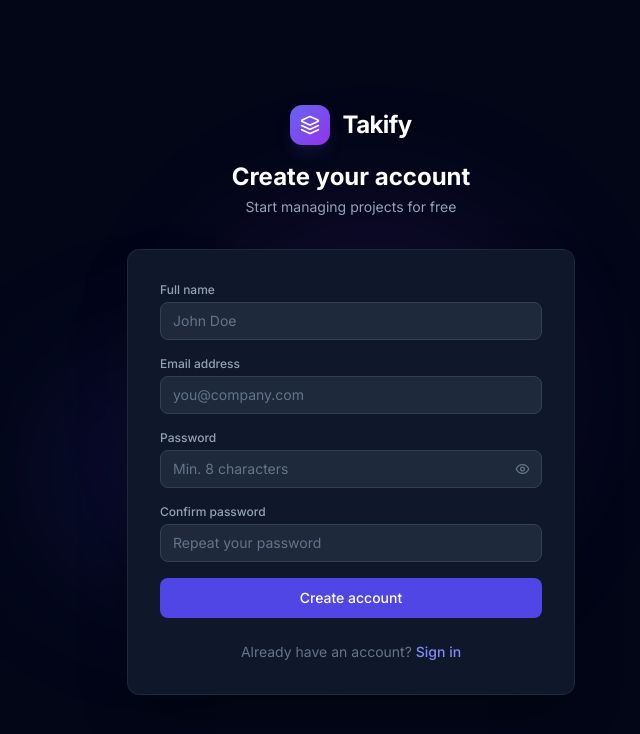
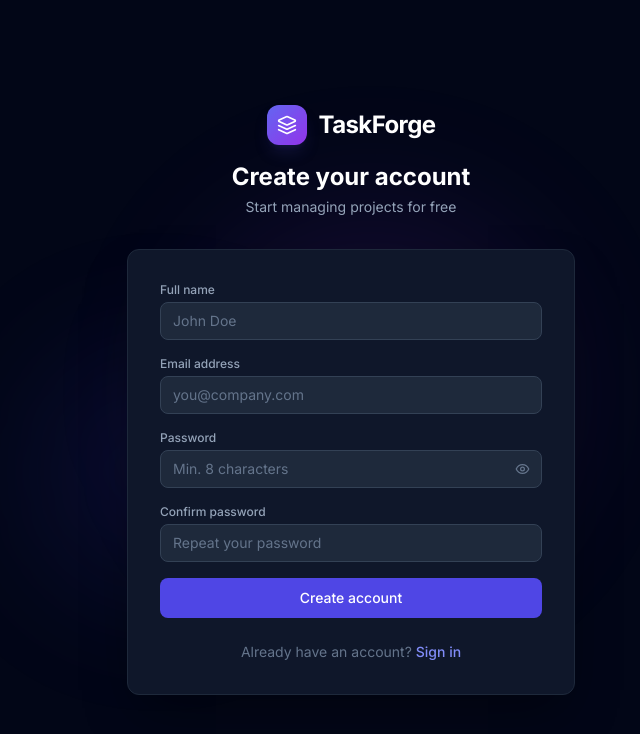
Before and after one commit to KandhalShakil/TaskForge, a React (Vite) app in the folder frontend/: page /register in a window 1280 px wide. Shown: the top 734 px of the page, without its empty margins (289-929 px from the left). Built offline with nearby package versions, Linux system fonts and the light colour scheme.

Commit message:
Final polish: Fixed member role update bug and completed TaskForge rebranding

```diff
--- a/frontend/index.html
+++ b/frontend/index.html
@@ -5,7 +5,7 @@
     <link rel="icon" type="image/svg+xml" href="/favicon.svg" />
     <meta name="viewport" content="width=device-width, initial-scale=1.0" />
     <title>TaskForge – Project Management</title>
-    <meta name="description" content="Takify: A powerful project management tool for modern teams. Manage tasks, projects, and workspaces with Kanban, Calendar, and Timeline views." />
+    <meta name="description" content="TaskForge: A powerful project management tool for modern teams. Manage tasks, projects, and workspaces with Kanban, Calendar, and Timeline views." />
     <link rel="preconnect" href="https://fonts.googleapis.com" />
     <link rel="preconnect" href="https://fonts.gstatic.com" crossorigin />
     <link href="https://fonts.googleapis.com/css2?family=Inter:wght@300;400;500;600;700;800&display=swap" rel="stylesheet" />
--- a/frontend/src/components/layout/Header.jsx
+++ b/frontend/src/components/layout/Header.jsx
@@ -13,7 +13,7 @@ export default function Header() {
     if (location.pathname.includes('/dashboard')) return 'Analytics Dashboard'
     if (location.pathname.includes('/members')) return 'Workspace Members'
     if (location.pathname.includes('/projects/') && activeProject) return activeProject.name
-    return activeWorkspace?.name || 'Takify'
+    return activeWorkspace?.name || 'TaskForge'
   }
 
   const getBreadcrumbs = () => {
--- a/frontend/src/pages/auth/LoginPage.jsx
+++ b/frontend/src/pages/auth/LoginPage.jsx
@@ -51,7 +51,7 @@ export default function LoginPage() {
             <div className="w-10 h-10 rounded-xl bg-gradient-to-br from-primary-500 to-purple-600 flex items-center justify-center shadow-lg shadow-primary-900/30">
               <Layers size={20} className="text-white" />
             </div>
-            <span className="text-2xl font-bold text-white tracking-tight">Takify</span>
+            <span className="text-2xl font-bold text-white tracking-tight">TaskForge</span>
           </div>
           <h1 className="text-2xl font-bold text-white mb-1">Welcome back</h1>
           <p className="text-slate-400 text-sm">Sign in to your workspace</p>
--- a/frontend/src/pages/auth/RegisterPage.jsx
+++ b/frontend/src/pages/auth/RegisterPage.jsx
@@ -32,7 +32,7 @@ export default function RegisterPage() {
   const onSubmit = async (data) => {
     try {
       await registerUser(data)
-      toast.success('Account created! Welcome to Takify 🚀')
+      toast.success('Account created! Welcome to TaskForge 🚀')
       navigate('/workspaces')
     } catch (err) {
       const errors_ = err.response?.data
@@ -56,7 +56,7 @@ export default function RegisterPage() {
             <div className="w-10 h-10 rounded-xl bg-gradient-to-br from-primary-500 to-purple-600 flex items-center justify-center shadow-lg shadow-primary-900/30">
               <Layers size={20} className="text-white" />
             </div>
-            <span className="text-2xl font-bold text-white tracking-tight">Takify</span>
+            <span className="text-2xl font-bold text-white tracking-tight">TaskForge</span>
           </div>
           <h1 className="text-2xl font-bold text-white mb-1">Create your account</h1>
           <p className="text-slate-400 text-sm">Start managing projects for free</p>
--- a/frontend/src/pages/workspace/WorkspaceMembersPage.jsx
+++ b/frontend/src/pages/workspace/WorkspaceMembersPage.jsx
@@ -15,7 +15,7 @@ const ROLE_ICONS = {
 export default function WorkspaceMembersPage() {
   const { workspaceId } = useParams()
   const { user } = useAuthStore()
-  const { activeWorkspace, members, fetchMembers, addMember, removeMember } = useWorkspaceStore()
+  const { activeWorkspace, members, fetchMembers, addMember, removeMember, updateMemberRole } = useWorkspaceStore()
   const [allUsers, setAllUsers] = useState([])
   const [search, setSearch] = useState('')
   const [inviteEmail, setInviteEmail] = useState('')
```
Also changed, not shown: frontend/public/favicon.svg (added), 1 other file (tests, documents, lock files or other folders).
